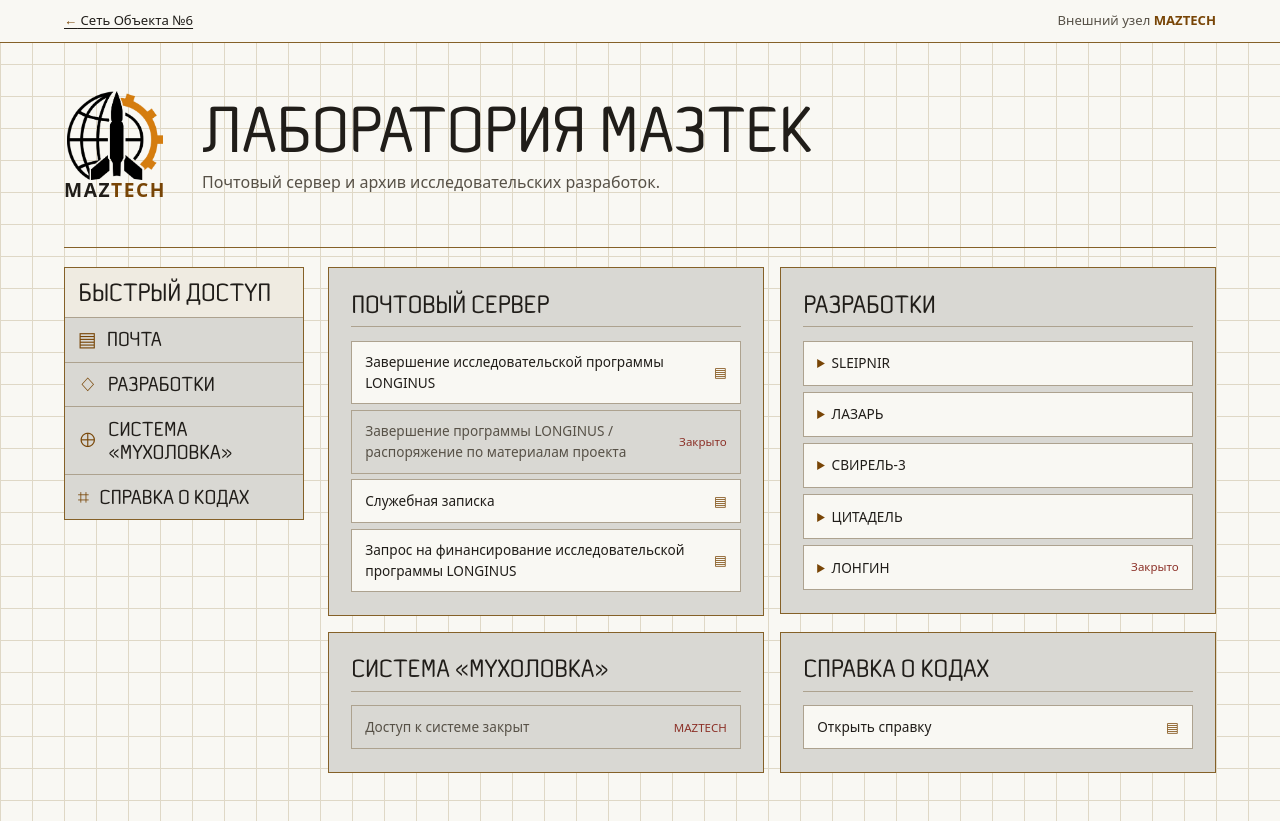
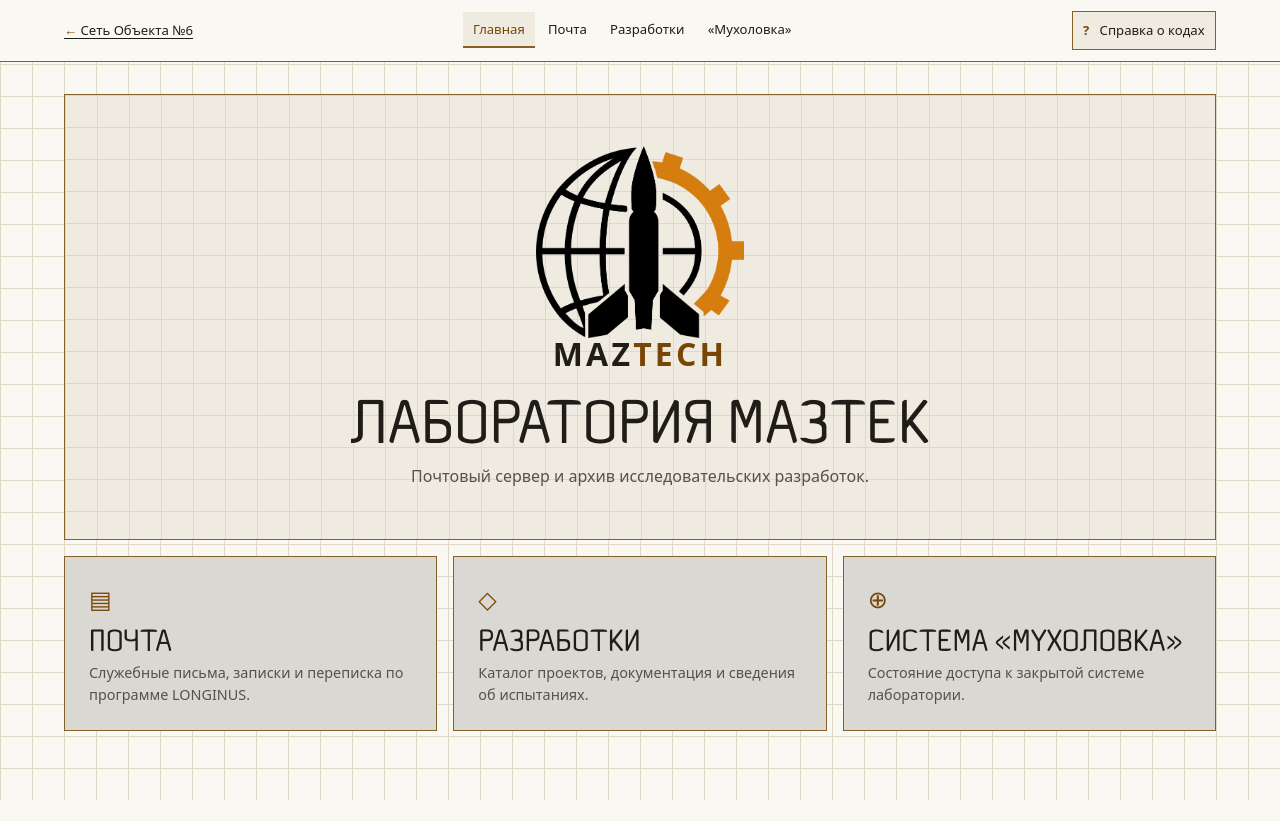
Before and after one commit to PrizrakMihhail/object6-network, a website: page src/maztek.html in a window 1280 px wide. After the commit the page ends 800 px from the top, so only its background shows below. Drawn offline with Linux system fonts and the light colour scheme.

Commit message:
Update Site source

```diff
--- a/src/maztek.html
+++ b/src/maztek.html
@@ -9,6 +9,7 @@
   <link rel="stylesheet" href="maztek/lab.css">
   <script src="maztek/connection.js" defer></script>
   <script src="maztek/document-reader.js" type="module"></script>
+  <script src="maztek/navigation.js" type="module"></script>
 </head>
 <body class="lab">
   <div id="labPage">
@@ -16,33 +17,50 @@
       <a class="lab-return" href="index.html" aria-label="Вернуться в Сеть Объекта №6">
         <span aria-hidden="true">←</span> Сеть Объекта №6
       </a>
-      <span class="lab-network">Внешний узел <b>MAZTECH</b></span>
+      <nav class="lab-nav" aria-label="Разделы лаборатории">
+        <a href="#home">Главная</a>
+        <a href="#mail">Почта</a>
+        <a href="#research">Разработки</a>
+        <a href="#flytrap">«Мухоловка»</a>
+      </nav>
+      <a class="lab-link lab-help" href="maztek/documents/codes.html" data-lab-document="Справка о кодах" aria-haspopup="dialog">
+        <span aria-hidden="true">?</span> Справка о кодах
+      </a>
     </header>
 
     <main class="lab-main" id="labMain" tabindex="-1">
-      <section class="hero-row">
+      <section class="lab-view lab-home" id="home" aria-labelledby="labHomeTitle" tabindex="-1">
+        <header class="lab-hero">
           <div class="lab-identity" aria-hidden="true">
             <span class="lab-mark"></span>
             <span>MAZ<b>TECH</b></span>
           </div>
           <div>
-          <h1>Лаборатория Мазтек</h1>
-          <p class="lead">Почтовый сервер и архив исследовательских разработок.</p>
+            <h1 id="labHomeTitle">Лаборатория Мазтек</h1>
+            <p>Почтовый сервер и архив исследовательских разработок.</p>
           </div>
+        </header>
+        <ul class="lab-section-cards" aria-label="Выбор раздела">
+          <li><a class="lab-section-card" href="#mail">
+            <span class="lab-card-icon" aria-hidden="true">▤</span>
+            <h2>Почта</h2>
+            <p>Служебные письма, записки и переписка по программе LONGINUS.</p>
+          </a></li>
+          <li><a class="lab-section-card" href="#research">
+            <span class="lab-card-icon" aria-hidden="true">◇</span>
+            <h2>Разработки</h2>
+            <p>Каталог проектов, документация и сведения об испытаниях.</p>
+          </a></li>
+          <li><a class="lab-section-card" href="#flytrap">
+            <span class="lab-card-icon" aria-hidden="true">⊕</span>
+            <h2>Система «Мухоловка»</h2>
+            <p>Состояние доступа к закрытой системе лаборатории.</p>
+          </a></li>
+        </ul>
       </section>
 
-      <div class="lab-workspace">
-        <nav class="lab-nav" aria-labelledby="labNavigationTitle">
-          <h2 id="labNavigationTitle">Быстрый доступ</h2>
-          <a class="lab-link" href="#mail"><span aria-hidden="true">▤</span> Почта</a>
-          <a class="lab-link" href="#research"><span aria-hidden="true">◇</span> Разработки</a>
-          <a class="lab-link" href="#flytrap"><span aria-hidden="true">⊕</span> Система «Мухоловка»</a>
-          <a class="lab-link" href="#codes"><span aria-hidden="true">⌗</span> Справка о кодах</a>
-        </nav>
-
-        <div class="lab-sections">
-          <section class="lab-panel" id="mail" aria-labelledby="labMailTitle">
-            <div class="section-head"><h2 id="labMailTitle">Почтовый сервер</h2></div>
+      <section class="lab-view lab-panel" id="mail" aria-labelledby="labMailTitle" tabindex="-1">
+        <div class="section-head"><h1 id="labMailTitle">Почтовый сервер</h1></div>
         <ul class="lab-records">
           <li><a class="lab-link" href="maztek/documents/completion.html" data-lab-document="Завершение исследовательской программы LONGINUS" aria-haspopup="dialog">Завершение исследовательской программы LONGINUS <span aria-hidden="true">▤</span></a></li>
           <li class="lab-locked">Завершение программы LONGINUS / распоряжение по материалам проекта <span>Закрыто</span></li>
@@ -51,8 +69,8 @@
         </ul>
       </section>
 
-          <section class="lab-panel" id="research" aria-labelledby="labResearchTitle">
-            <div class="section-head"><h2 id="labResearchTitle">Разработки</h2></div>
+      <section class="lab-view lab-panel" id="research" aria-labelledby="labResearchTitle" tabindex="-1">
+        <div class="section-head"><h1 id="labResearchTitle">Разработки</h1></div>
         <div class="lab-projects">
           <details>
             <summary>SLEIPNIR</summary>
@@ -86,17 +104,10 @@
         </div>
       </section>
 
-          <section class="lab-panel" id="flytrap" aria-labelledby="labFlytrapTitle">
-            <div class="section-head"><h2 id="labFlytrapTitle">Система «Мухоловка»</h2></div>
+      <section class="lab-view lab-panel" id="flytrap" aria-labelledby="labFlytrapTitle" tabindex="-1">
+        <div class="section-head"><h1 id="labFlytrapTitle">Система «Мухоловка»</h1></div>
         <p class="lab-locked">Доступ к системе закрыт <span>MAZTECH</span></p>
       </section>
-
-          <section class="lab-panel" id="codes" aria-labelledby="labCodesTitle">
-            <div class="section-head"><h2 id="labCodesTitle">Справка о кодах</h2></div>
-            <a class="lab-link" href="maztek/documents/codes.html" data-lab-document="Справка о кодах" aria-haspopup="dialog">Открыть справку <span aria-hidden="true">▤</span></a>
-          </section>
-        </div>
-      </div>
     </main>
   </div>
 
--- a/src/maztek/lab.css
+++ b/src/maztek/lab.css
@@ -33,6 +33,9 @@
 }
 
 .lab-topbar {
+  position: sticky;
+  top: 0;
+  z-index: 1;
   display: flex;
   flex-wrap: wrap;
   align-items: center;
@@ -44,13 +47,10 @@
   font-size: .82rem;
 }
 
-.lab-network { color: var(--muted); }
-.lab-network b { color: var(--amber); }
-
 .lab-main {
   max-width: 76rem;
   margin: auto;
-  padding: 0 clamp(1rem, 3vw, 2rem) 3rem;
+  padding: clamp(1rem, 3vw, 2rem) clamp(1rem, 3vw, 2rem) 3rem;
 }
 
 .lab-main:focus { outline: none; }
@@ -61,64 +61,94 @@
 }
 .lab-return span { color: var(--amber); }
 
-.lab .hero-row {
-  display: flex;
-  align-items: center;
-  gap: clamp(1rem, 3vw, 2.25rem);
-  padding: clamp(1.4rem, 5vw, 3rem) 0;
-  border-bottom: 1px solid var(--line2);
-  margin-bottom: 1.2rem;
+.lab-view { scroll-margin-top: 7rem; }
+.lab-view:not(.lab-home) { display: none; }
+.lab-view:target { display: block; }
+.lab-main:has(.lab-view:target) > .lab-home:not(:target) { display: none; }
+.lab-view:focus { outline: none; }
+
+.lab-hero {
+  display: grid;
+  justify-items: center;
+  gap: 1.25rem;
+  padding: clamp(1.6rem, 4vw, 3.25rem) 1rem;
+  border: 1px solid var(--line2);
+  background: var(--grid) var(--panel2);
+  background-size: 2rem 2rem;
+  text-align: center;
 }
 
-.lab .hero-row h1 {
+.lab-hero h1, .lab-panel h1 {
   margin: 0;
-  font: 400 clamp(2.1rem, 5vw, 4.3rem)/1.04 var(--display);
+  font: 400 clamp(2rem, 5vw, 3.8rem)/1.05 var(--display);
   text-transform: uppercase;
 }
 
-.lab .hero-row .lead { margin: .5rem 0 0; color: var(--muted); }
+.lab-hero p { margin: .6rem 0 0; color: var(--muted); }
 
 .lab-identity {
   display: grid;
   justify-items: center;
-  flex: none;
-  font: 800 clamp(.75rem, 2vw, 1.2rem)/1 system-ui, sans-serif;
-  letter-spacing: .08em;
+  font: 800 clamp(1.35rem, 3vw, 2rem)/1 system-ui, sans-serif;
+  letter-spacing: .1em;
 }
 .lab-identity b { color: var(--amber); }
 
 .lab-mark {
   display: block;
-  width: clamp(3.45rem, 10vw, 6rem);
+  width: clamp(8rem, 18vw, 13rem);
   aspect-ratio: 240 / 222;
   flex: none;
   background: url("../assets/maztek/mark.png") center / contain no-repeat;
 }
 
-.lab-workspace {
-  display: grid;
-  grid-template-columns: minmax(12rem, 15rem) minmax(0, 1fr);
-  align-items: start;
-  gap: clamp(.8rem, 2.5vw, 1.5rem);
+.lab-nav {
+  display: flex;
+  flex-wrap: wrap;
+  gap: .15rem;
 }
 
-.lab-nav {
-  background: var(--panel);
-  border: 1px solid var(--line2);
+.lab-nav a {
+  padding: .45rem .65rem;
+  color: var(--text);
+  text-decoration: none;
+  border-bottom: 2px solid transparent;
 }
 
-.lab-nav h2, .lab-panel h2 {
-  margin: 0;
-  font: 400 1.55rem/1.05 var(--display);
+.lab-nav a:is(:hover, [aria-current]) {
+  color: var(--amber);
+  background: var(--panel2);
+  border-color: var(--line2);
+}
+
+.lab-section-cards {
+  display: grid;
+  grid-template-columns: repeat(3, minmax(0, 1fr));
+  gap: 1rem;
+  list-style: none;
+  margin: 1rem 0 0;
+  padding: 0;
+}
+
+.lab-section-card {
+  display: block;
+  height: 100%;
+  min-height: 10rem;
+  padding: clamp(1rem, 3vw, 1.5rem);
+  border: 1px solid var(--line2);
+  background: var(--panel);
+  color: var(--text);
+  text-decoration: none;
+}
+
+.lab-section-card:hover { background: var(--panel2); }
+.lab-card-icon { color: var(--amber); font-size: 1.5rem; }
+.lab-section-card h2 {
+  margin: .45rem 0 .3rem;
+  font: 400 clamp(1.4rem, 3vw, 1.9rem)/1.1 var(--display);
   text-transform: uppercase;
 }
-
-.lab-nav h2 {
-  grid-column: 1 / -1;
-  padding: .7rem .85rem;
-  border-bottom: 1px solid var(--line);
-  background: var(--panel2);
-}
+.lab-section-card p { margin: 0; color: var(--muted); font-size: .9rem; }
 
 .lab-link {
   display: flex;
@@ -136,14 +166,15 @@
   font: inherit;
 }
 
-.lab-nav .lab-link {
-  justify-content: flex-start;
-  border: 0;
-  background: transparent;
-  font: 400 1.25rem/1.15 var(--display);
-  text-transform: uppercase;
+.lab-help.lab-link {
+  justify-content: center;
+  width: auto;
+  min-height: 2.4rem;
+  padding: .35rem .65rem;
+  background: var(--panel2);
+  border-color: var(--line2);
 }
-.lab-nav .lab-link + .lab-link { border-top: 1px solid var(--line); }
+.lab-help span { font-weight: 700; }
 .lab-link span { color: var(--amber); }
 .lab-link:is(:hover, :focus-visible), .lab-projects summary:hover {
   background: var(--panel2);
@@ -156,24 +187,17 @@
   outline-offset: 2px;
 }
 
-.lab-sections {
-  display: grid;
-  grid-template-columns: repeat(2, minmax(0, 1fr));
-  gap: 1rem;
-  align-items: start;
-}
-
 .lab-panel {
   min-width: 0;
+  max-width: 56rem;
   padding: clamp(.85rem, 2.2vw, 1.4rem);
+  margin-inline: auto;
   border: 1px solid var(--line2);
   background: var(--panel);
-  scroll-margin-top: 5.5rem;
   font-size: .85rem;
   line-height: 1.5;
 }
 
-.lab-panel:target { outline: 2px solid var(--amber); outline-offset: 2px; }
 .lab-panel .section-head { margin-bottom: .85rem; padding-bottom: .6rem; border-bottom: 1px solid var(--line); }
 .lab-panel p { margin: 0; }
 .lab-records { list-style: none; margin: 0; padding: 0; }
@@ -273,15 +297,13 @@
 .lab-document button { cursor: pointer; font-size: .85rem; }
 .lab-document iframe { flex: 1; width: 100%; min-height: 0; border: 0; }
 
-@media (max-width: 950px) {
-  .lab-sections { grid-template-columns: minmax(0, 1fr); }
+@media (max-width: 700px) {
+  .lab-nav { order: 1; flex-basis: 100%; }
+  .lab-nav a { padding-inline: .42rem; }
+  .lab-section-cards { grid-template-columns: minmax(0, 1fr); gap: .65rem; }
+  .lab-section-card { min-height: 0; }
 }
 
-@media (max-width: 650px) {
-  .lab-workspace { grid-template-columns: minmax(0, 1fr); }
-  .lab-nav { display: grid; grid-template-columns: repeat(2, minmax(0, 1fr)); }
-  .lab-nav .lab-link + .lab-link { border-top: 0; }
-  .lab-nav .lab-link:nth-of-type(n + 3) { border-top: 1px solid var(--line); }
-  .lab-nav .lab-link:nth-of-type(even) { border-left: 1px solid var(--line); }
-  .lab .hero-row h1 { font-size: clamp(1.75rem, 7vw, 3.2rem); }
+@media (max-width: 340px) {
+  .lab-view { scroll-margin-top: 10rem; }
 }
--- /dev/null
+++ b/src/maztek/navigation.js
@@ -0,0 +1,12 @@
+const links = [...document.querySelectorAll('.lab-nav a')];
+
+function updateCurrentSection() {
+  const current = links.find(link => link.hash === location.hash) ?? links[0];
+  for (const link of links) {
+    if (link === current) link.setAttribute('aria-current', 'location');
+    else link.removeAttribute('aria-current');
+  }
+}
+
+updateCurrentSection();
+window.addEventListener('hashchange', updateCurrentSection);
```
Lines whose indentation alone changed are shown as unchanged.
